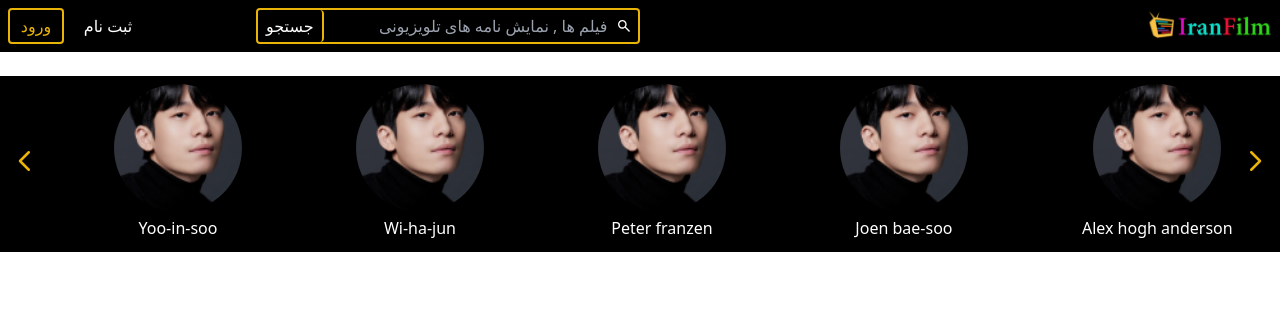
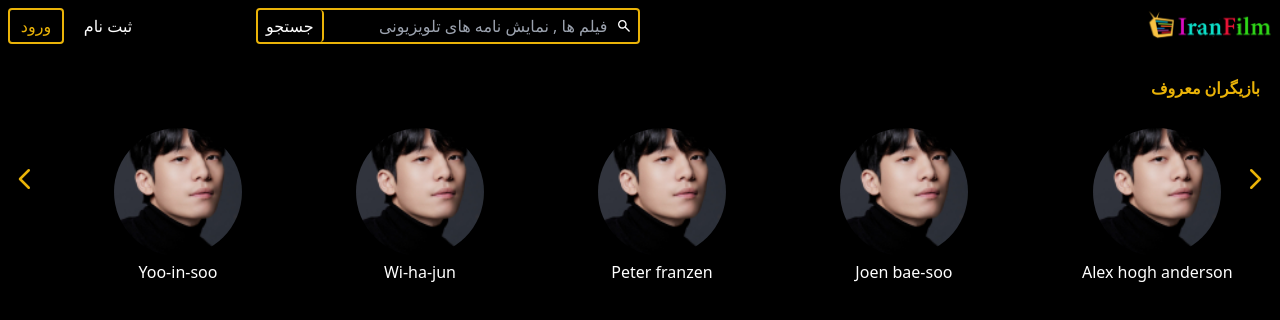
Before and after one commit to parham-devdocs/movie-website, a Nuxt app: page / in a window 1280 px wide. Shown: the top 320 px of the page. Built offline with nearby package versions, Linux system fonts and the light colour scheme.

Commit message:
first commit

```diff
--- a/assets/css/main.css
+++ b/assets/css/main.css
@@ -6,3 +6,6 @@
     padding: 0;
     box-sizing: border-box;
 }
+body{
+    background-color: black;
+}
--- a/components/PopularCasts/PopularCast.vue
+++ b/components/PopularCasts/PopularCast.vue
@@ -1,5 +1,6 @@
 <template>
   <div class="parent mt-6 bg-black relative ">
+    <div class=" text-right pr-5 pb-5 text-yellow-500 font-bold">بازیگران معروف</div>
     <div class="carousel overflow-x-hidden h-44 pt-2    " @mouseleave="up" :style="{userSelect:userSelect, scrollBehavior: scrollBehavior}" @mousedown="down"  @mouseup="up" @mousemove="move" ref="carousel">
      <div class="cards     " >
 
```
